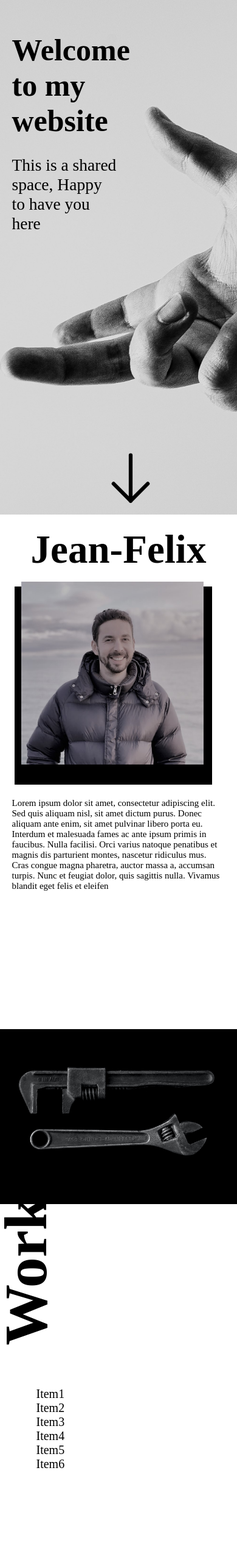
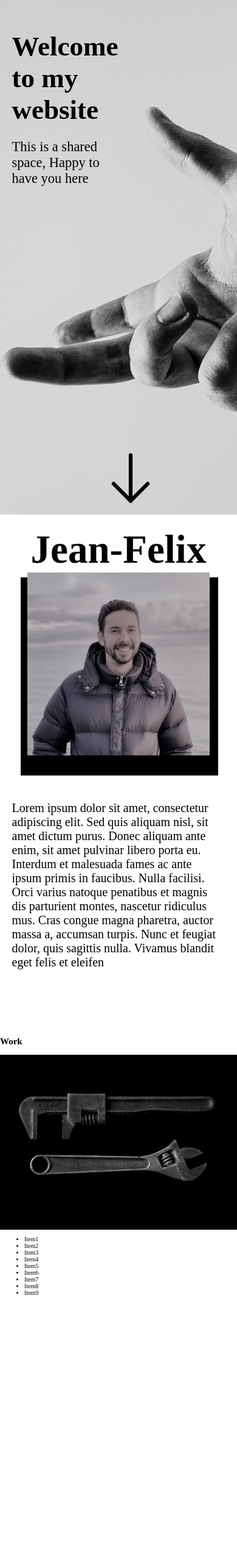
Before and after one commit to jmajurel/myWebsite, a PHP site: page / in a window 390 px wide. Shown: the whole page at 61% size. Before the commit the page ends 2408 px from the top, so only its background shows below. Run offline with PHP 8.4, Linux system fonts and the light colour scheme; some web fonts are replaced.

Commit message:
fixed some issue on responsiveness

```diff
--- a/index.html
+++ b/index.html
@@ -32,9 +32,8 @@
             </div>
         </div>
         <div class="page work">
+            <h2>Work</h2>
             <div class="illustration"></div>
-            <div class="content">
-                <h2>Work</h2>
             <ul class="work-chapters">
                 <li>Item1</li>
                 <li>Item2</li>
@@ -42,8 +41,10 @@
                 <li>Item4</li>
                 <li>Item5</li>
                 <li>Item6</li>
+                <li>Item7</li>
+                <li>Item8</li>
+                <li>Item9</li>
             </ul>
-            </div>
         </div>
     </body>
 </html>
--- a/styles/intro.css
+++ b/styles/intro.css
@@ -16,7 +16,7 @@
 }
 
 .intro .textblock p {
-    font-size: 3rem;
+    font-size: 2.8rem;
 }
 
 .intro .illustration {
@@ -24,6 +24,7 @@
     float: left;
     position: relative;
     top: -21rem;
+    width: 40%;
 }
 
 .intro .illustration .picture {
@@ -60,6 +61,9 @@
         top: 90rem;
         max-width: 89%;
     }
+    .intro .textblock p {
+        font-size: 4rem;
+    }
     .intro h2 {
         font-size: 13rem;
         text-align: center;
@@ -68,9 +72,11 @@
         position: relative;
     }
     .intro .illustration {
-        /*position: absolute;
-        top: 12%;*/
         top: 0;
+        width: 100%;
+    }
+    .intro .illustration .picture {
+        margin: 0 auto;
     }
     .intro .illustration .blackmirror {
         width: 65rem;
@@ -81,6 +87,26 @@
 
 /* Medium devices (tablets, 768px and up) */
 @media (min-width: 768px) and (max-width: 991.98px) {
+    .intro .textblock p {
+        font-size: 2.5rem;
+    }
+    .intro h2 {
+        font-size: 16rem;
+    }
+}
+
+/* Large devices (desktops, 992px and up) */
+@media (min-width: 992px) and (max-width: 1199.98px) {
+    .intro .textblock p {
+        font-size: 2.5rem;
+    }
+    .intro h2 {
+        font-size: 16rem;
+    }
+}
+
+
+/*@media (min-width: 768px) and (max-width: 991.98px) {
     .intro .textblock {
         float: unset;
         width: unset;
@@ -113,4 +139,4 @@
         display: block;
         margin: 0 auto;
     }
-}
+}*/
--- a/styles/landing.css
+++ b/styles/landing.css
@@ -12,10 +12,11 @@
 .landing .textblock h1 {
     margin-bottom: 10px;
     margin-right: 0;
+    font-size: 9rem;
+}
 
-}
 .landing .textblock p {
-    font-size: 5.5rem;
+    font-size: 4.5rem;
 }
 
 .landing .next {
```
Lines whose indentation alone changed are shown as unchanged.
